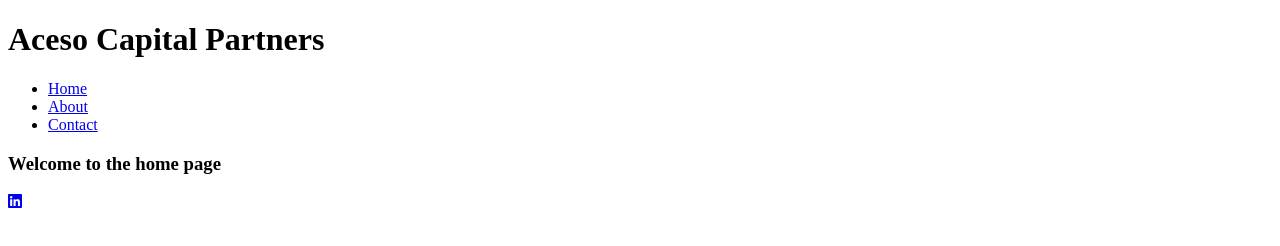
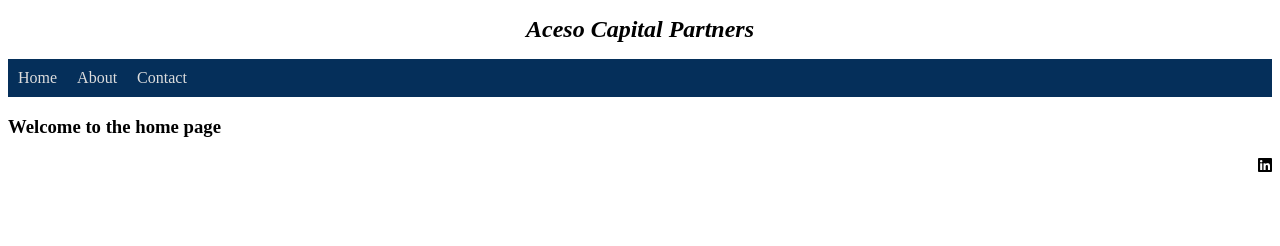
Before and after one commit to Gasman85/myfirstwebsite, a plain HTML site: page index.html in a window 1280 px wide. Drawn offline with Linux system fonts and the light colour scheme.

Commit message:
Update style.css

```diff
--- a/style.css
+++ b/style.css
@@ -1,22 +1,45 @@
-.logo {
+h1 {
 color: #000;
+text-align: center;
 font-size: 1.5rem;
 font-weight: bold;
 font-style: italic;
 padding: 0 2rem;
 }
 
-.nav-items{
-    height: 80px;
-    background: #6699CC;
-    display: flex;
-    justify-content: space-between;
-    align-items: center;
-    padding-right: 0%;
+.navbar ul{
+    list-style-type: none;
+    background: #052f5a;
+    padding: 0px;
+    margin: 0px;
+    overflow: hidden;
 }
 
-.nav-items a{
+.navbar a{
     text-decoration: none;
+    color: #dddddd;
+    padding: 10px;
+    display: block;
+    text-align: right;
+}
+
+.navbar a:hover{
+    background-color: rgb(14, 78, 131);
+}
+
+.navbar li{
+    float: left;
+}
+
+.icon{
+    text-align: right;
+}
+
+.fa-brands.fa-linkedin{
+    bottom: 0%;
     color: #000;
-    padding: 0 1.5rem;
 }
+
+.icon a:hover{
+    color: #052f5a;
+}
```
